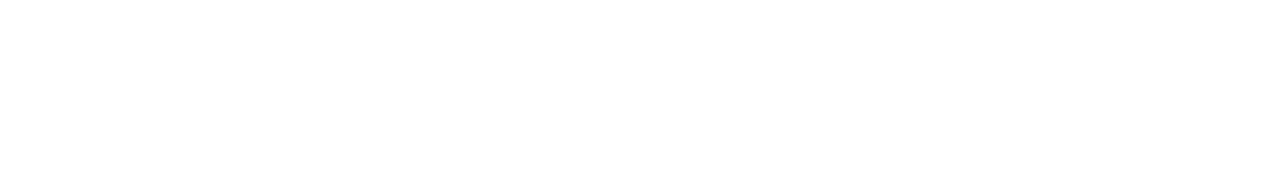
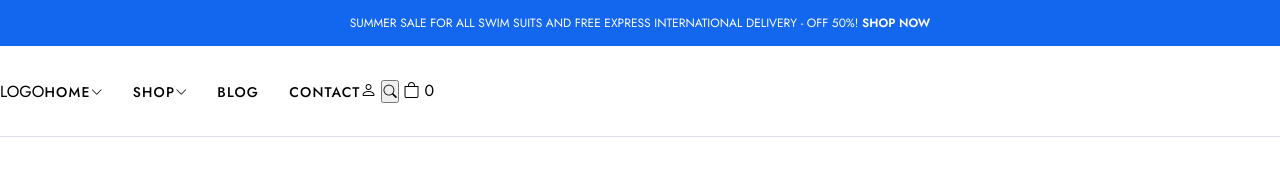
Before and after one commit to mahir097/E-Ticaret-Sitesi, a plain HTML site: page index.html in a window 1280 px wide. Drawn offline with nearby package versions, Linux system fonts and the light colour scheme.

Commit message:
E-Ticaret

```diff
--- a/index.html
+++ b/index.html
@@ -5,6 +5,62 @@
     <meta http-equiv="X-UA-Compatible" content="IE=edge" />
     <meta name="viewport" content="width=device-width, initial-scale=1.0" />
     <title>E-Commerce</title>
+    <!--! Bootstrap Icons CDN -->
+    <link
+      rel="stylesheet"
+      href="https://cdn.jsdelivr.net/npm/bootstrap-icons@1.10.5/font/bootstrap-icons.css"
+    />
+    <link rel="stylesheet" href="style.css" />
   </head>
-  <body></body>
+  <body>
+    <!--!header start -->
+    <header>
+      <div class="global-notification">
+        <p>
+          SUMMER SALE FOR ALL SWIM SUITS AND FREE EXPRESS INTERNATIONAL DELIVERY
+          - OFF 50%!
+          <a href="shop.html">SHOP NOW</a>
+        </p>
+      </div>
+      <div class="header-row">
+        <div class="header-wrapper">
+          <div class="header-left">
+            <a href="#">LOGO</a>
+          </div>
+          <div class="header-center">
+            <nav class="navigation">
+              <ul class="menu-list">
+                <li class="menu-list-item">
+                  <a href="#" class="menu-link">HOME</a
+                  ><i class="bi bi-chevron-down"></i>
+                </li>
+                <li class="menu-list-item">
+                  <a href="#" class="menu-link">SHOP</a
+                  ><i class="bi bi-chevron-down"></i>
+                </li>
+                <li class="menu-list-item">
+                  <a href="#" class="menu-link">BLOG</a>
+                </li>
+                <li class="menu-list-item">
+                  <a href="#" class="menu-link">CONTACT</a>
+                </li>
+              </ul>
+            </nav>
+          </div>
+          <div class="header-right">
+            <div class="header-right-links">
+              <div class="header-account">
+                <a href="#"><i class="bi bi-person"></i></a>
+                <button class="search-toogle">
+                  <i class="bi bi-search"></i>
+                </button>
+                <a href="#"><i class="bi bi-bag"></i></a>
+                <span class="header-cart-count">0</span>
+              </div>
+            </div>
+          </div>
+        </div>
+      </div>
+    </header>
+  </body>
 </html>
--- /dev/null
+++ b/style.css
@@ -0,0 +1,89 @@
+@import url("https://fonts.googleapis.com/css2?family=Jost:ital,wght@0,300;0,400;0,500;0,600;0,700;1,300&display=swap");
+
+/* base start */
+* {
+  margin: 0;
+  padding: 0;
+  box-sizing: border-box;
+  font-family: "Jost", sans-serif;
+}
+
+ul,
+ol {
+  margin: 0;
+  padding: 0;
+  list-style: none;
+}
+
+a {
+  text-decoration: none;
+  color: #000;
+}
+
+h1,
+h2,
+h3,
+h4,
+h5,
+h6,
+p {
+  margin: 0;
+}
+
+/* base end */
+
+/* header start */
+
+header {
+  border-bottom: 1px solid #dee0ea;
+}
+
+.global-notification {
+  background-color: #1367ef;
+  padding: 14px 0;
+  text-align: center;
+  font-size: 12px;
+  color: white;
+}
+
+.global-notification a {
+  color: white;
+  font-weight: 600;
+}
+
+.header-row {
+  height: 90px;
+  display: flex;
+  align-items: center;
+}
+
+.header-wrapper {
+  display: flex;
+  justify-content: space-between;
+  align-items: center;
+}
+
+.header-left .logo {
+  font-size: 24px;
+  font-weight: 500;
+  display: flex;
+}
+
+.header-center .navigation .menu-list {
+  display: flex;
+  column-gap: 30px;
+  align-items: center;
+}
+
+.header-center .menu-list .menu-link {
+  font-size: 14px;
+  font-weight: 500;
+  text-transform: uppercase;
+  letter-spacing: 1.2px;
+}
+
+.header-center .menu-list i {
+  font-size: 12px;
+}
+
+/* header end */
```
